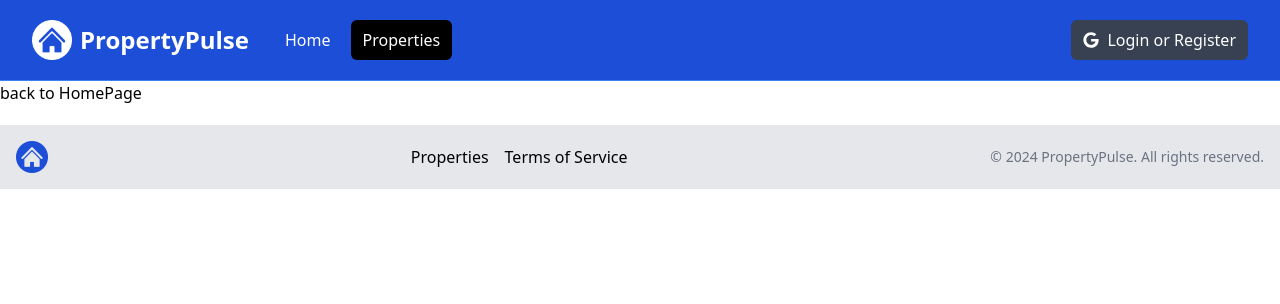
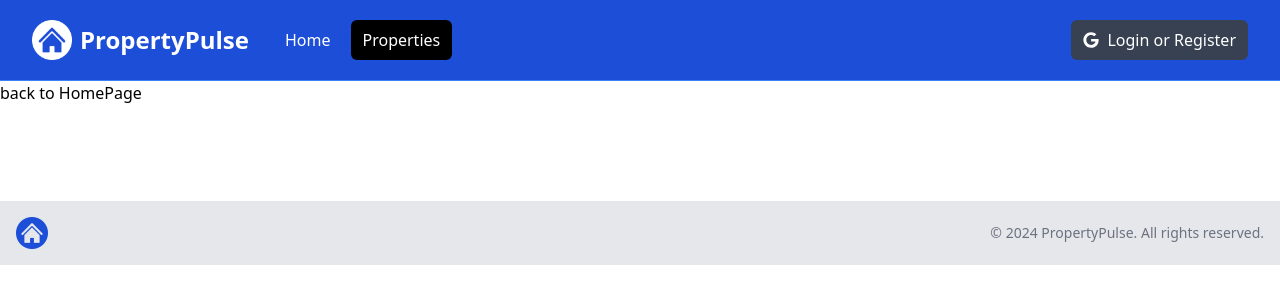
Before and after one commit to UsamaBhakrani/property-nextjs, a Next.js app: page /properties in a window 1280 px wide. Shown: the top 304 px of the page. Built offline with nearby package versions, Linux system fonts and the light colour scheme.

Commit message:
Footer Cleanup

```diff
--- a/components/Footer.jsx
+++ b/components/Footer.jsx
@@ -1,27 +1,18 @@
 import Image from "next/image";
-import Link from "next/link";
 import logo from "@/assets/images/logo.png";
 
 const Footer = () => {
+  const currentYear = new Date().getFullYear();
+
   return (
-    <footer className="bg-gray-200 py-4 mt-5">
+    <footer className="bg-gray-200 py-4 mt-24">
       <div className="container mx-auto flex flex-col md:flex-row items-center justify-between px-4">
         <div className="mb-4 md:mb-0">
           <Image src={logo} alt="Logo" className="h-8 w-auto" />
         </div>
-        <div className="flex flex-wrap justify-center md:justify-start mb-4 md:mb-0">
-          <ul className="flex space-x-4">
-            <li>
-              <a href="/properties">Properties</a>
-            </li>
-            <li>
-              <a href="/terms">Terms of Service</a>
-            </li>
-          </ul>
-        </div>
         <div>
           <p className="text-sm text-gray-500 mt-2 md:mt-0">
-            &copy; 2024 PropertyPulse. All rights reserved.
+            &copy; {currentYear} PropertyPulse. All rights reserved.
           </p>
         </div>
       </div>
```
